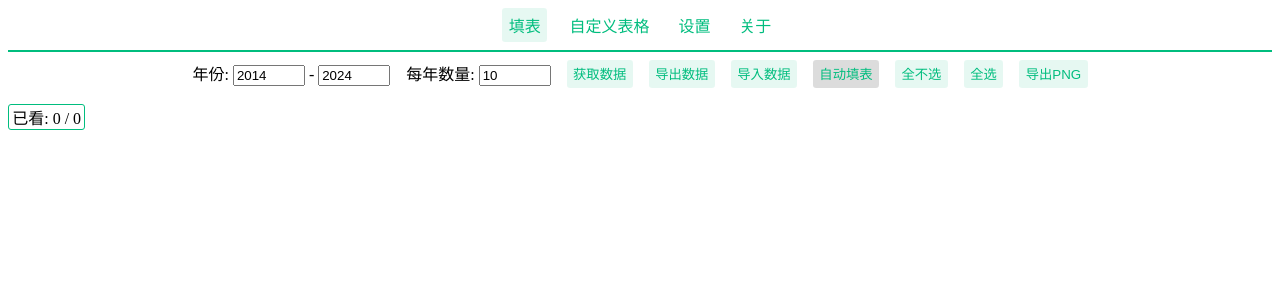
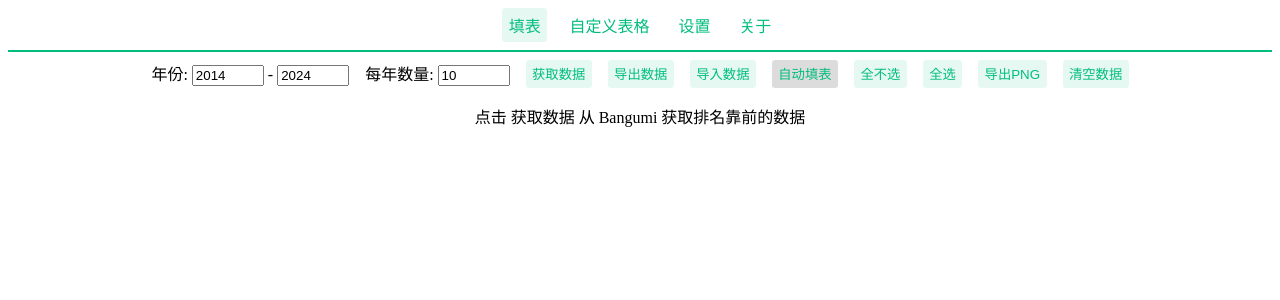
Before and after one commit to op200/anime-table-creater, a Vue app: page /#/ in a window 1280 px wide. Shown: the top 300 px of the page. Built offline with nearby package versions, Linux system fonts and the light colour scheme.

Commit message:
增加清空数据按钮和无数据提示

```diff
--- a/package.json
+++ b/package.json
@@ -1,6 +1,6 @@
 {
   "name": "anime-table-creater",
-  "version": "0.0.6",
+  "version": "0.0.7",
   "private": true,
   "type": "module",
   "scripts": {
--- a/src/components/AniTableButtonBar.vue
+++ b/src/components/AniTableButtonBar.vue
@@ -210,6 +210,13 @@ function exportPng() {
             导出PNG
         </button>
 
+        <button @click="() => {
+            aniItemList = []
+            selectors = {}
+        }">
+            清空数据
+        </button>
+
 
     </div>
 </template>
--- a/src/views/AniTable.vue
+++ b/src/views/AniTable.vue
@@ -38,9 +38,12 @@ const currentlySelectedAniItem = ref<AniItem | undefined>()
     <AniTableButtonBar :aniTable="aniTable" />
 
 
+    <p v-if="aniItemList.length < 1" style="text-align: center;">点击 获取数据 从 Bangumi 获取排名靠前的数据</p>
+
+
     <div class="work-space-container">
 
-        <div class="table-container" @mousedown="() => isMouseDown = true" @mouseup="() => isMouseDown = false">
+        <div class="table-container" @mousedown="() => isMouseDown = true" @mouseup="() => isMouseDown = false" v-show="aniItemList.length">
             <div ref="aniTable" class="table-content">
 
                 <div class="table-line">
```
